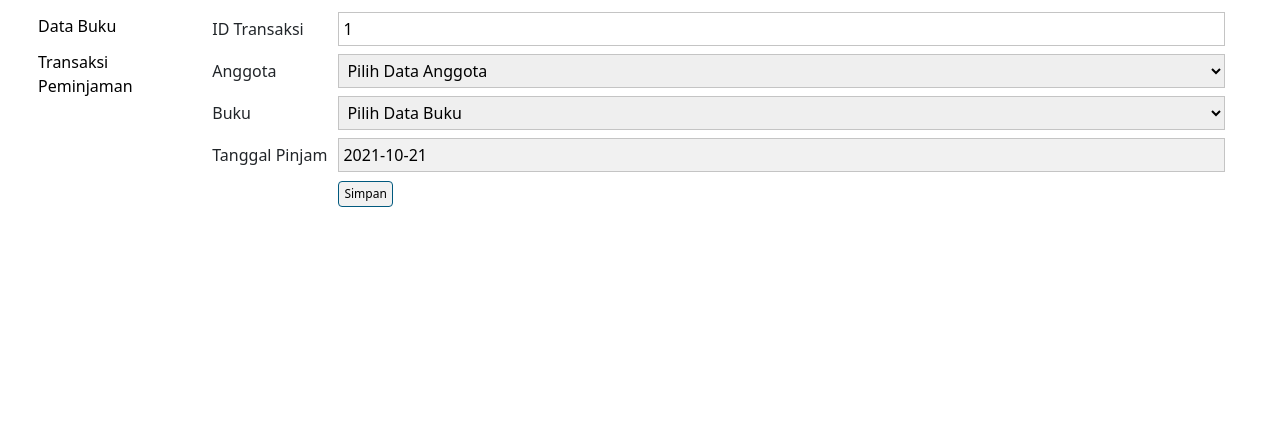
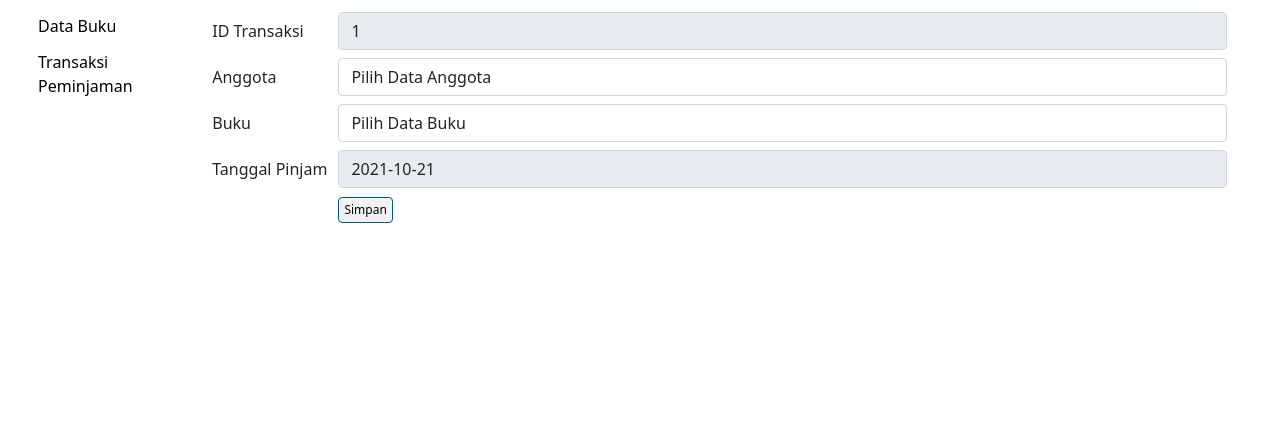
Before and after one commit to yovitamargaret/JWD_Yovita, a PHP site: page /index.php?p=transaksi-peminjaman-input in a window 1280 px wide. Shown: the part 196-624 px from the top of the page. Run offline with PHP 8.4, Linux system fonts and the light colour scheme; data that the repository does not hold is empty; some libraries are stand-ins or nearby versions.

Commit message:
Update transaksi-peminjaman-input.php

```diff
--- a/sipusJwd/pages/transaksi-peminjaman-input.php
+++ b/sipusJwd/pages/transaksi-peminjaman-input.php
@@ -10,12 +10,12 @@ $result = mysqli_fetch_array($q_id_transaksi);
 	<table id="tabel-input">
 		<tr>
 			<td class="label-formulir">ID Transaksi</td>
-			<td class="isian-formulir"><input type="text" name="id_transaksi" class="isian-formulir isian-formulir-border" value="<?= ++$result['idtransaksi'] ?>" readonly></td>
+			<td class="isian-formulir"><input type="text" name="id_transaksi" class="form-control" value="<?= ++$result['idtransaksi'] ?>" readonly></td>
 		</tr>
 		<tr>
 			<td class="label-formulir">Anggota</td>
 			<td class="isian-formulir">
-				<select name="id_anggota" id="nama" class="isian-formulir isian-formulir-border">
+				<select name="id_anggota" id="nama" class="form-control">
 					<option value="" select="selected"> Pilih Data Anggota </option>
 					<?php
 						$q_tampil_anggota=mysqli_query($db,
@@ -33,7 +33,7 @@ $result = mysqli_fetch_array($q_id_transaksi);
 		<tr>
 			<td class="label-formulir">Buku</td>
 			<td class="isian-formulir">
-				<select name="id_buku" class="isian-formulir isian-formulir-border">
+				<select name="id_buku" class="form-control">
 					<option value="" select="selected"> Pilih Data Buku </option>
 					<?php
 						$q_tampil_buku=mysqli_query($db,
@@ -50,7 +50,7 @@ $result = mysqli_fetch_array($q_id_transaksi);
 		</tr>
 		<tr>
 			<td class="label-formulir">Tanggal Pinjam</td>
-			<td class="isian-formulir"><input type="text" name="tgl_pinjam" value="<?php echo $tgl; ?>" readonly="readonly" class="isian-formulir isian-formulir-border warna-formulir-disabled"></td>
+			<td class="isian-formulir"><input type="text" name="tgl_pinjam" value="<?php echo $tgl; ?>" readonly="readonly" class="form-control"></td>
 		</tr>
 		<tr>
 			<td class="label-formulir"></td>
```
